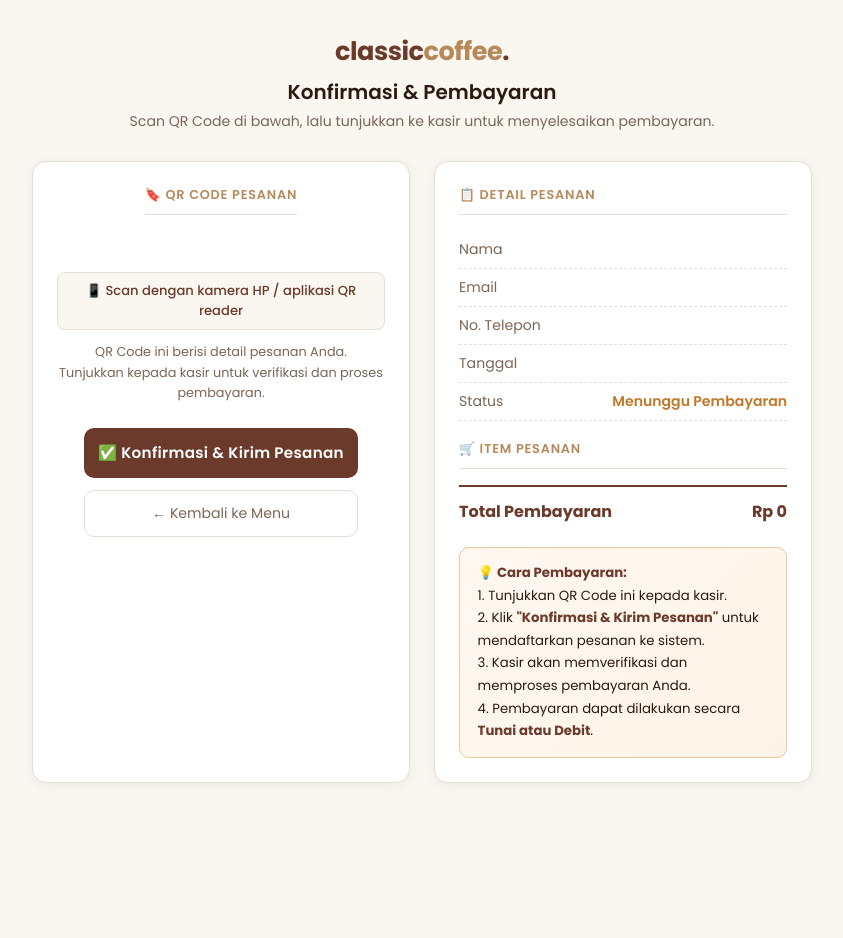
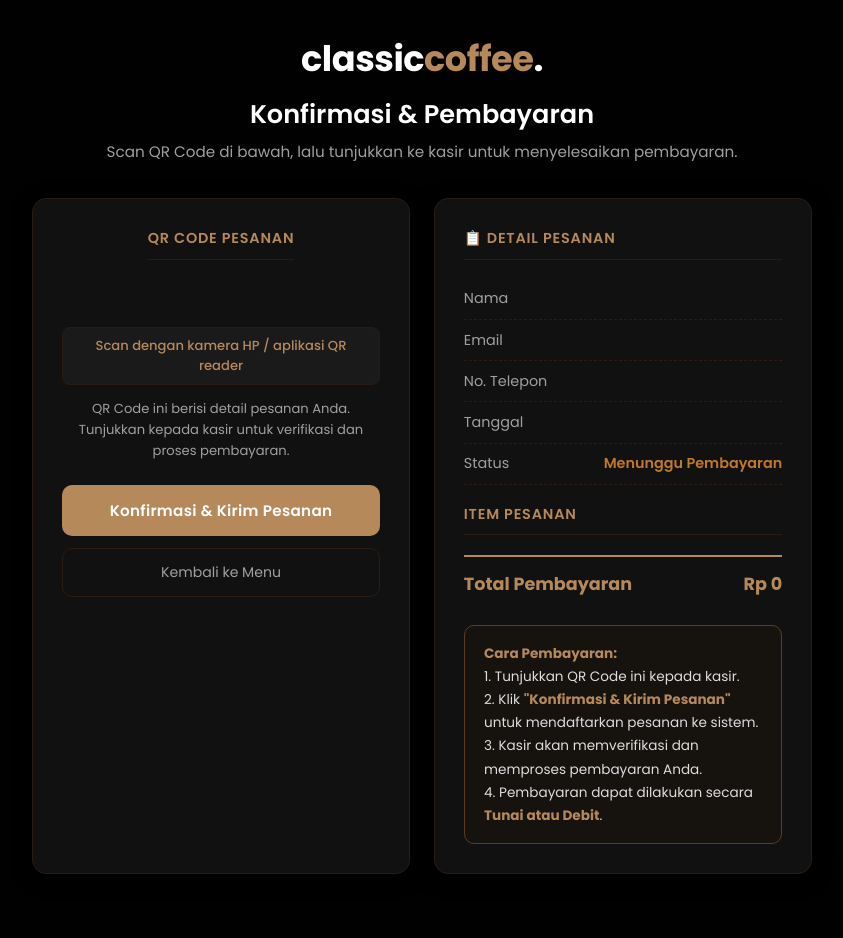
Before and after one commit to zulfarida0107-crypto/ta-ci4-web-coffeeshop, a CodeIgniter 4 app: the page made by app/Views/customer/payment_qr.php in a window 1280 px wide. Shown: the whole page, without its empty margins (218-1061 px from the left). Before the commit the page ends 783 px from the top, so only its background shows below. Run offline with PHP 8.4 and a stand-in for CodeIgniter, Linux system fonts and the light colour scheme; the template is opened without the code that fills it, so the values that code supplies are empty; some libraries are stand-ins or nearby versions.

Commit message:
style: redesign payment QR view for dark theme consistency and fix QR rendering

```diff
--- a/app/Views/customer/payment_qr.php
+++ b/app/Views/customer/payment_qr.php
@@ -10,19 +10,14 @@
     <link rel="preconnect" href="https://fonts.gstatic.com" crossorigin />
     <link href="https://fonts.googleapis.com/css2?family=Poppins:wght@300;400;500;600;700&display=swap" rel="stylesheet" />
 
-    <!-- QR Code Library (qrcode.js via CDN) -->
-    <script src="https://cdnjs.cloudflare.com/ajax/libs/qrcodejs/1.0.0/qrcode.min.js"></script>
-
     <style>
         :root {
-            --primary:   #6b3a2a;
-            --accent:    #b6895b;
-            --light-bg:  #faf6f0;
-            --card-bg:   #ffffff;
-            --text:      #2d1a0e;
-            --muted:     #7a6655;
-            --success:   #2e7d32;
-            --border:    #e8ddd5;
+            --primary:   #b6895b; /* Gold/brown accent from CI4 theme */
+            --bg:        #010101; /* Pure dark background */
+            --card-bg:   #111111; /* Dark card background */
+            --text:      #ffffff; /* White text */
+            --muted:     #a0a0a0; /* Grey muted text */
+            --border:    #2c1b10; /* Dark brown border */
             --radius:    14px;
         }
 
@@ -30,7 +25,7 @@
 
         body {
             font-family: 'Poppins', sans-serif;
-            background: var(--light-bg);
+            background: var(--bg);
             color: var(--text);
             min-height: 100vh;
             display: flex;
@@ -43,25 +38,25 @@
         /* ── Header ── */
         .page-header {
             text-align: center;
-            margin-bottom: 1.8rem;
+            margin-bottom: 2.2rem;
         }
         .page-header .logo {
-            font-size: 1.6rem;
+            font-size: 2.2rem;
             font-weight: 700;
-            color: var(--primary);
+            color: #fff;
             letter-spacing: -0.5px;
         }
-        .page-header .logo span { color: var(--accent); }
+        .page-header .logo span { color: var(--primary); }
         .page-header h1 {
-            font-size: 1.25rem;
+            font-size: 1.6rem;
             font-weight: 600;
-            color: var(--text);
-            margin-top: 0.4rem;
+            color: #fff;
+            margin-top: 0.6rem;
         }
         .page-header p {
-            font-size: 0.88rem;
+            font-size: 0.95rem;
             color: var(--muted);
-            margin-top: 0.25rem;
+            margin-top: 0.4rem;
         }
 
         /* ── Main Layout ── */
@@ -81,16 +76,16 @@
             background: var(--card-bg);
             border-radius: var(--radius);
             border: 1px solid var(--border);
-            padding: 1.5rem;
-            box-shadow: 0 2px 12px rgba(0,0,0,0.06);
+            padding: 1.8rem;
+            box-shadow: 0 4px 20px rgba(0,0,0,0.4);
         }
         .card-title {
-            font-size: 0.8rem;
+            font-size: 0.9rem;
             font-weight: 600;
             text-transform: uppercase;
             letter-spacing: 0.8px;
-            color: var(--accent);
-            margin-bottom: 1rem;
+            color: var(--primary);
+            margin-bottom: 1.2rem;
             padding-bottom: 0.6rem;
             border-bottom: 1px solid var(--border);
         }
@@ -103,24 +98,26 @@
             text-align: center;
         }
         #qrcode {
-            margin: 1rem auto;
+            margin: 1.2rem auto;
             display: flex;
             align-items: center;
             justify-content: center;
         }
-        #qrcode canvas, #qrcode img {
-            border: 6px solid var(--light-bg);
+        #qrcode img {
+            border: 6px solid #fff;
             border-radius: 10px;
-            box-shadow: 0 4px 16px rgba(107,58,42,0.15);
+            box-shadow: 0 4px 20px rgba(182, 137, 91, 0.35);
+            max-width: 100%;
+            height: auto;
         }
         .qr-hint {
-            font-size: 0.8rem;
+            font-size: 0.82rem;
             color: var(--muted);
-            margin-top: 0.75rem;
+            margin-top: 0.8rem;
             line-height: 1.6;
         }
         .qr-scan-label {
-            background: var(--light-bg);
+            background: #1a1a1a;
             border: 1px solid var(--border);
             border-radius: 8px;
             padding: 0.5rem 1rem;
@@ -135,16 +132,16 @@
             display: flex;
             justify-content: space-between;
             align-items: flex-start;
-            padding: 0.5rem 0;
+            padding: 0.6rem 0;
             border-bottom: 1px dashed var(--border);
-            font-size: 0.88rem;
+            font-size: 0.9rem;
             gap: 0.5rem;
         }
         .info-row:last-of-type { border-bottom: none; }
         .info-label { color: var(--muted); flex-shrink: 0; }
         .info-value {
             font-weight: 500;
-            color: var(--text);
+            color: #fff;
             text-align: right;
         }
 
@@ -153,35 +150,35 @@
             display: flex;
             justify-content: space-between;
             align-items: center;
-            padding: 0.45rem 0;
+            padding: 0.55rem 0;
             border-bottom: 1px dashed var(--border);
-            font-size: 0.85rem;
+            font-size: 0.88rem;
         }
         .item-row:last-child { border-bottom: none; }
-        .item-name { color: var(--text); font-weight: 500; }
+        .item-name { color: #fff; font-weight: 500; }
         .item-qty  { color: var(--muted); font-size: 0.8rem; margin-top: 2px; }
         .item-price { font-weight: 600; color: var(--primary); white-space: nowrap; }
 
         .total-row {
             display: flex;
             justify-content: space-between;
-            padding: 0.75rem 0 0.25rem;
-            margin-top: 0.5rem;
+            padding: 0.9rem 0 0.25rem;
+            margin-top: 0.8rem;
             border-top: 2px solid var(--primary);
-            font-size: 1rem;
+            font-size: 1.1rem;
             font-weight: 700;
             color: var(--primary);
         }
 
         /* ── Status Info ── */
         .status-info {
-            background: linear-gradient(135deg, #fff8f0 0%, #fef3e8 100%);
-            border: 1px solid #e8c99a;
+            background: #16120e;
+            border: 1px solid #5c3c24;
             border-radius: 10px;
-            padding: 0.9rem 1.1rem;
-            margin-top: 1.2rem;
-            font-size: 0.83rem;
-            color: var(--text);
+            padding: 1rem 1.2rem;
+            margin-top: 1.5rem;
+            font-size: 0.85rem;
+            color: #ddd;
             line-height: 1.7;
         }
         .status-info strong { color: var(--primary); }
@@ -192,10 +189,11 @@
             display: flex;
             flex-direction: column;
             gap: 0.75rem;
+            width: 100%;
         }
         .btn-confirm {
             width: 100%;
-            padding: 0.85rem;
+            padding: 0.9rem;
             background: var(--primary);
             color: #fff;
             border: none;
@@ -207,13 +205,13 @@
             letter-spacing: 0.3px;
             transition: background 0.2s, transform 0.1s;
         }
-        .btn-confirm:hover  { background: #4e2a1e; }
+        .btn-confirm:hover  { background: #966f44; }
         .btn-confirm:active { transform: scale(0.98); }
-        .btn-confirm:disabled { background: #b0a09a; cursor: not-allowed; }
+        .btn-confirm:disabled { background: #555; color: #888; cursor: not-allowed; }
 
         .btn-back {
             width: 100%;
-            padding: 0.75rem;
+            padding: 0.8rem;
             background: transparent;
             color: var(--muted);
             border: 1px solid var(--border);
@@ -226,14 +224,14 @@
             text-align: center;
             transition: border-color 0.2s, color 0.2s;
         }
-        .btn-back:hover { border-color: var(--accent); color: var(--accent); }
+        .btn-back:hover { border-color: var(--primary); color: var(--primary); }
 
         /* ── Loading overlay ── */
         .overlay {
             display: none;
             position: fixed;
             inset: 0;
-            background: rgba(0,0,0,0.45);
+            background: rgba(0,0,0,0.75);
             z-index: 9999;
             align-items: center;
             justify-content: center;
@@ -244,7 +242,7 @@
         .spinner {
             width: 48px; height: 48px;
             border: 5px solid rgba(255,255,255,0.3);
-            border-top-color: #fff;
+            border-top-color: var(--primary);
             border-radius: 50%;
             animation: spin 0.8s linear infinite;
         }
@@ -266,9 +264,11 @@
 
         <!-- QR Code Card -->
         <div class="card qr-card">
-            <div class="card-title">🔖 QR Code Pesanan</div>
-            <div id="qrcode"></div>
-            <div class="qr-scan-label">📱 Scan dengan kamera HP / aplikasi QR reader</div>
+            <div class="card-title">QR Code Pesanan</div>
+            <div id="qrcode">
+                <img id="qrImage" alt="QR Code Pesanan" style="display: none;" />
+            </div>
+            <div class="qr-scan-label">Scan dengan kamera HP / aplikasi QR reader</div>
             <p class="qr-hint">
                 QR Code ini berisi detail pesanan Anda.<br>
                 Tunjukkan kepada kasir untuk verifikasi dan proses pembayaran.
@@ -277,10 +277,10 @@
             <!-- Tombol konfirmasi bayar -->
             <div class="btn-group">
                 <button class="btn-confirm" id="btnConfirm">
-                    ✅ Konfirmasi &amp; Kirim Pesanan
+                    Konfirmasi &amp; Kirim Pesanan
                 </button>
                 <a href="<?= base_url('/') ?>" class="btn-back" id="btnBack">
-                    ← Kembali ke Menu
+                    Kembali ke Menu
                 </a>
             </div>
         </div>
@@ -312,7 +312,7 @@
             </div>
 
             <!-- Daftar item -->
-            <div class="card-title" style="margin-top:1.2rem;">🛒 Item Pesanan</div>
+            <div class="card-title" style="margin-top:1.2rem;">Item Pesanan</div>
             <div class="items-list" id="itemsList">
                 <?php foreach ($order['items'] as $item): ?>
                     <div class="item-row">
@@ -335,7 +335,7 @@
 
             <!-- Info pembayaran -->
             <div class="status-info">
-                <strong>💡 Cara Pembayaran:</strong><br>
+                <strong>Cara Pembayaran:</strong><br>
                 1. Tunjukkan QR Code ini kepada kasir.<br>
                 2. Klik <strong>"Konfirmasi &amp; Kirim Pesanan"</strong> untuk mendaftarkan pesanan ke sistem.<br>
                 3. Kasir akan memverifikasi dan memproses pembayaran Anda.<br>
@@ -402,14 +402,9 @@
         // ===================================================
         const qrPayload = buildQrPayload(orderData);
 
-        new QRCode(document.getElementById('qrcode'), {
-            text        : qrPayload,
-            width       : 220,
-            height      : 220,
-            colorDark   : '#3d1f0f',
-            colorLight  : '#faf6f0',
-            correctLevel: QRCode.CorrectLevel.M
-        });
+        const qrImage = document.getElementById('qrImage');
+        qrImage.src = `https://api.qrserver.com/v1/create-qr-code/?size=220x220&data=${encodeURIComponent(qrPayload)}`;
+        qrImage.style.display = 'block';
 
         // ===================================================
         // Konfirmasi bayar — AJAX POST ke /checkout/confirm
@@ -441,16 +436,15 @@
                 } else {
                     alert('Gagal mengirim pesanan: ' + (result.message || 'Silakan coba lagi.'));
                     btn.disabled    = false;
-                    btn.textContent = '✅ Konfirmasi & Kirim Pesanan';
+                    btn.textContent = 'Konfirmasi & Kirim Pesanan';
                 }
             } catch (err) {
                 overlay.classList.remove('show');
                 alert('Terjadi kesalahan koneksi. Silakan coba lagi.');
                 btn.disabled    = false;
-                btn.textContent = '✅ Konfirmasi & Kirim Pesanan';
+                btn.textContent = 'Konfirmasi & Kirim Pesanan';
             }
-        });
-    </script>
+        });    </script>
 
 </body>
 </html>
```
